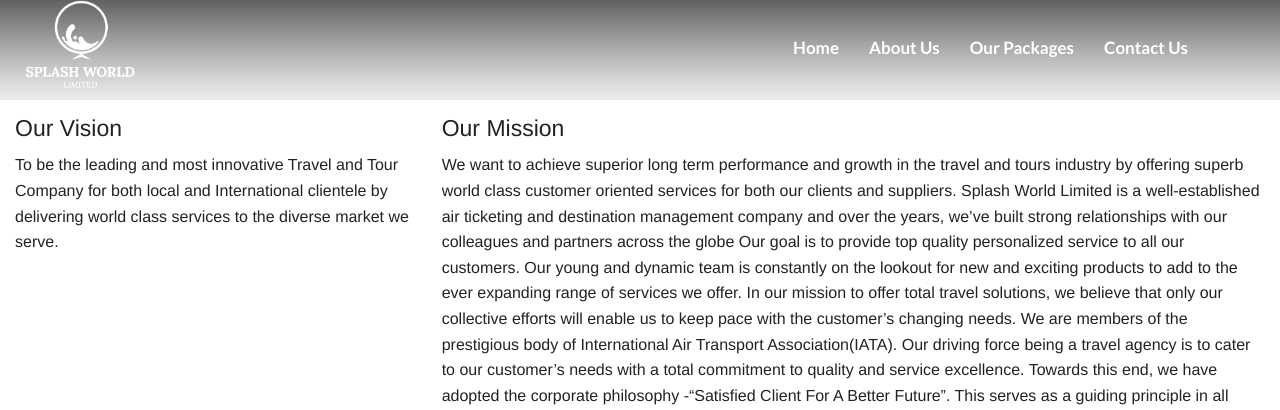
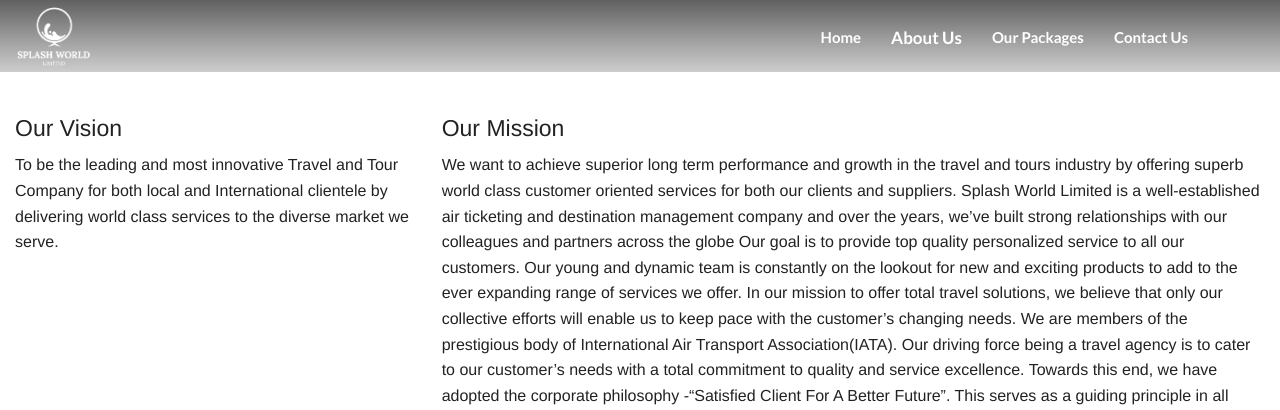
Before and after one commit to archierombo/splashworld, a PHP site: page /about-us.php in a window 1280 px wide. Shown: the top 410 px of the page. Run offline with PHP 8.4, Linux system fonts and the light colour scheme; some libraries are stand-ins or nearby versions.

Commit message:
all edited

```diff
--- a/about-us.php
+++ b/about-us.php
@@ -26,7 +26,7 @@
             <nav class="top-bar" data-topbar role="navigation">
                 <ul class="title-area">
                     <li class="name">
-                        <a href="index.php"><img src="img/new_logo.png" style="height: 90px;padding-left: 25px;"> </a>
+                        <a href="index.php"><img src="img/new_logo.png" class="img"> </a>
                     </li>
                     <!-- Remove the class "menu-icon" to get rid of menu icon. Take out "Menu" to just have icon alone -->
                     <li class="toggle-topbar menu-icon"><a href="#"><span>Menu</span></a></li>
--- a/contact-us.php
+++ b/contact-us.php
@@ -34,7 +34,7 @@
             <nav class="top-bar" data-topbar role="navigation">
                 <ul class="title-area">
                     <li class="name">
-                        <a href="index.php"><img src="img/new_logo.png" style="height: 90px;padding-left: 25px;"> </a>
+                        <a href="index.php"><img src="img/new_logo.png" class="img"> </a>
                     </li>
                     <!-- Remove the class "menu-icon" to get rid of menu icon. Take out "Menu" to just have icon alone -->
                     <li class="toggle-topbar menu-icon"><a href="#"><span>Menu</span></a></li>
--- a/css/custom.css
+++ b/css/custom.css
@@ -45,7 +45,7 @@
     .top-bar-section li:not(.has-form) a:not(.button) {
         background: transparent;
 /*        font-size: 20px;*/
-font-size: 17px;
+font-size: 15px;
 padding-right: 15px;
 /*
     padding: 8px 15px 10px;
@@ -60,12 +60,13 @@
 }
     .top-bar-section li.active:not(.has-form) a:hover:not(.button) {
         background: transparent;
-        color: #666;
+        color: #FFF;
     }
     .top-bar-section li:not(.has-form) a:hover:not(.button) {
         background-color: transparent;
         background: transparent;
-        color: #0973ba;
+/*        color: #0973ba;*/
+        color: #FFF;
     }
     .top-bar {
         /*background: rgba(249,249,249,0.95);*/
@@ -78,7 +79,7 @@
         z-index: 10;
         width: 100%;
         background: url(../img/topnav_bg.png?1455237018) 0 -70px repeat-x;
-        height: 100px;
+        height: 70px;
         margin-left: -15px;
     }
     .fixed{
@@ -99,7 +100,7 @@
     color: #0973ba;
 }
 .top-bar-section ul {
-    padding-top: 25px;
+    padding-top: 15px;
     padding-right: 77px;
 }
 .mjs-widget-content {
--- a/packages.php
+++ b/packages.php
@@ -34,7 +34,7 @@
             <nav class="top-bar" data-topbar role="navigation">
                 <ul class="title-area">
                     <li class="name">
-                        <a href="index.php"><img src="img/new_logo.png" style="height: 90px;"> </a>
+                        <a href="index.php"><img src="img/new_logo.png" class="img"> </a>
                     </li>
                     <!-- Remove the class "menu-icon" to get rid of menu icon. Take out "Menu" to just have icon alone -->
                     <li class="toggle-topbar menu-icon"><a href="#"><span>Menu</span></a></li>
```
Also changed, not shown: index.php (+4 -4 lines).
